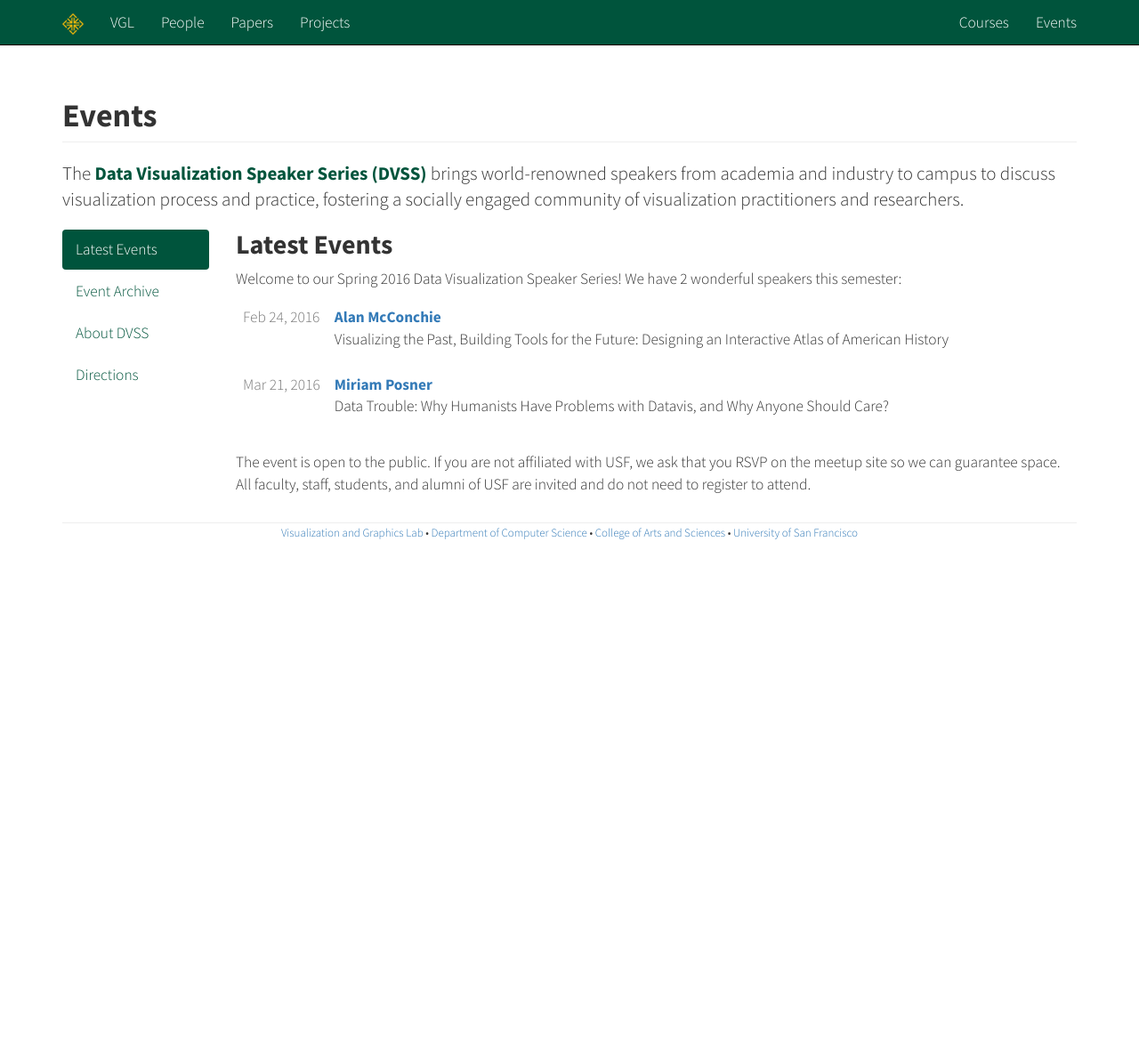
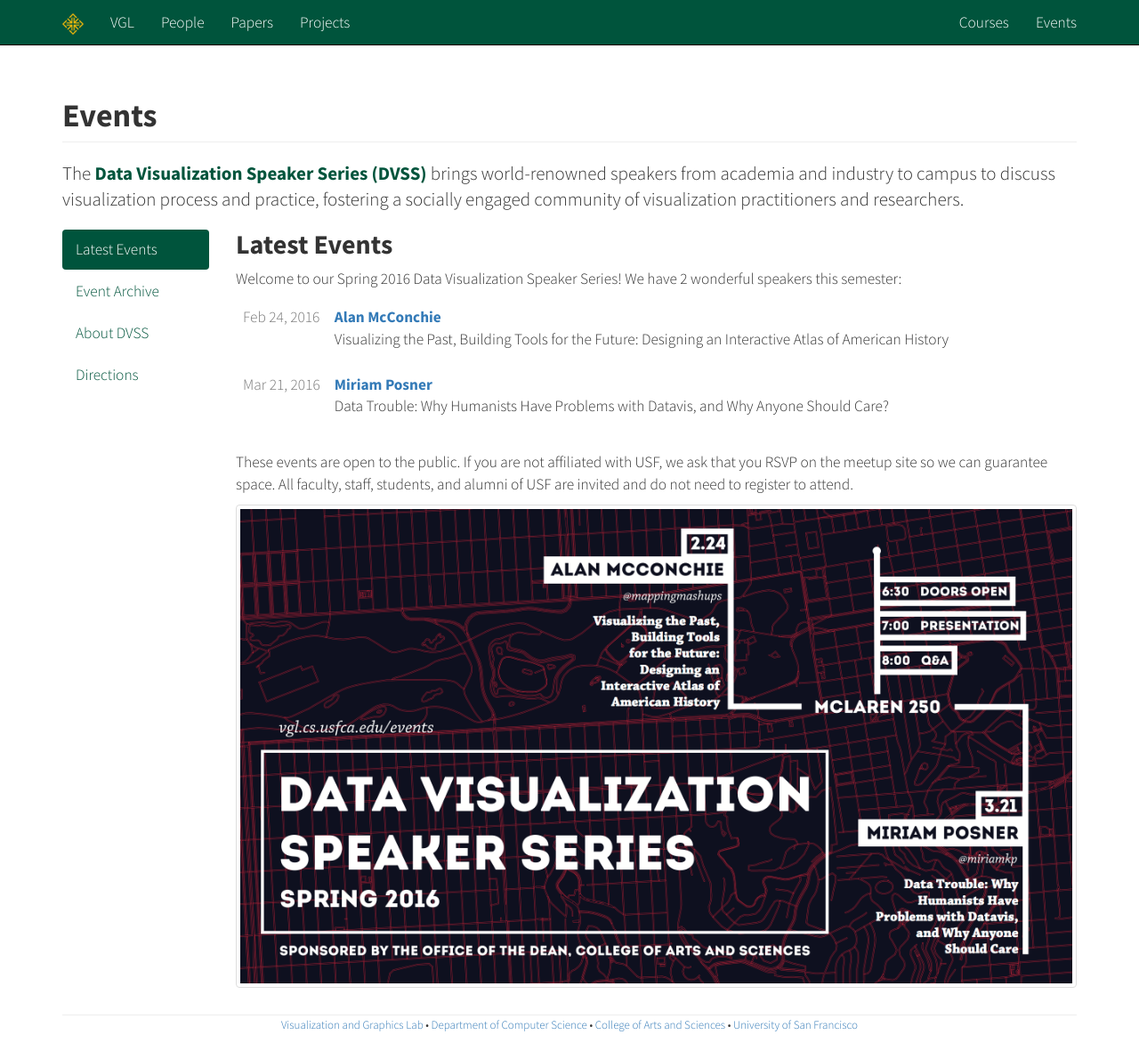
Before and after one commit to usfvgl/usfvgl.github.io, a Jekyll site: the page built from events/index.html, in a window 1280 px wide and 1172 px high. Shown: the whole window at 89% size. Built offline with Jekyll 4.4.1, drawn with Linux system fonts in a browser that asks for light colours; nearby versions of some CDN libraries.

Commit message:
Adding graphic for Spring 2016 speaker series.

```diff
--- a/events/_posts/2016-02-24-alan-mcconchie.html
+++ b/events/_posts/2016-02-24-alan-mcconchie.html
@@ -2,6 +2,7 @@
 layout   : speaker
 semester : "Spring 2016"
 speaker  : "Alan McConchie"
+flyer    : "flyer-spring-2016.png"
 title    : "Visualizing the Past, Building Tools for the Future: Designing an Interactive Atlas of American History"
 location : "McLaren Conference Center, Room 250"
 twitter  : "mappingmashups"
--- a/events/_posts/2016-03-21-miriam-posner.html
+++ b/events/_posts/2016-03-21-miriam-posner.html
@@ -2,6 +2,7 @@
 layout   : speaker
 semester : "Spring 2016"
 speaker  : "Miriam Posner"
+flyer    : "flyer-spring-2016.png"
 title    : "Data Trouble: Why Humanists Have Problems with Datavis, and Why Anyone Should Care?"
 location : "McLaren Conference Center, Room 250"
 twitter  : "miriamkp"
--- a/events/index.html
+++ b/events/index.html
@@ -23,4 +23,6 @@
 {% endfor %}
 </table>
 
-<p>The event is open to the public. If you are not affiliated with USF, we ask that you RSVP on the meetup site so we can guarantee space. All faculty, staff, students, and alumni of USF are invited and do not need to register to attend.</p>
+<p>These events are open to the public. If you are not affiliated with USF, we ask that you RSVP on the meetup site so we can guarantee space. All faculty, staff, students, and alumni of USF are invited and do not need to register to attend.</p>
+
+<p><img src="{{ site.github.url }}/images/flyer-spring-2016.png" class="img-responsive img-thumbnail"></p>
```
Also changed, not shown: news/_posts/2016-02-07-spring-speakers.html (added, +40 -0 lines), Gemfile.lock, images/flyer-spring-2016.png (added).
